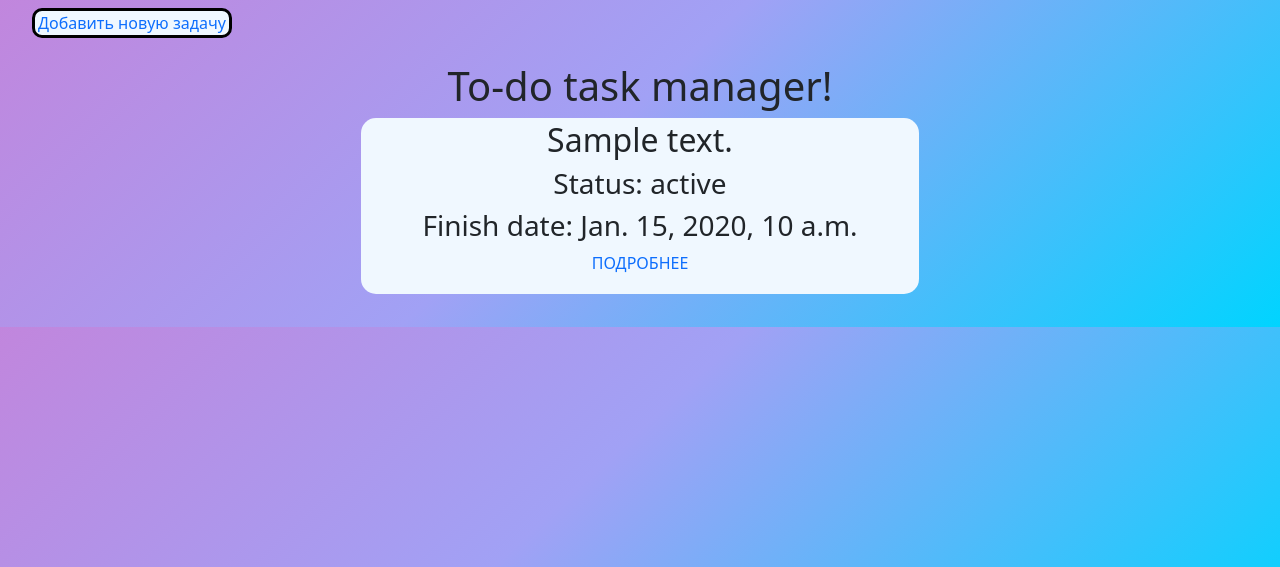
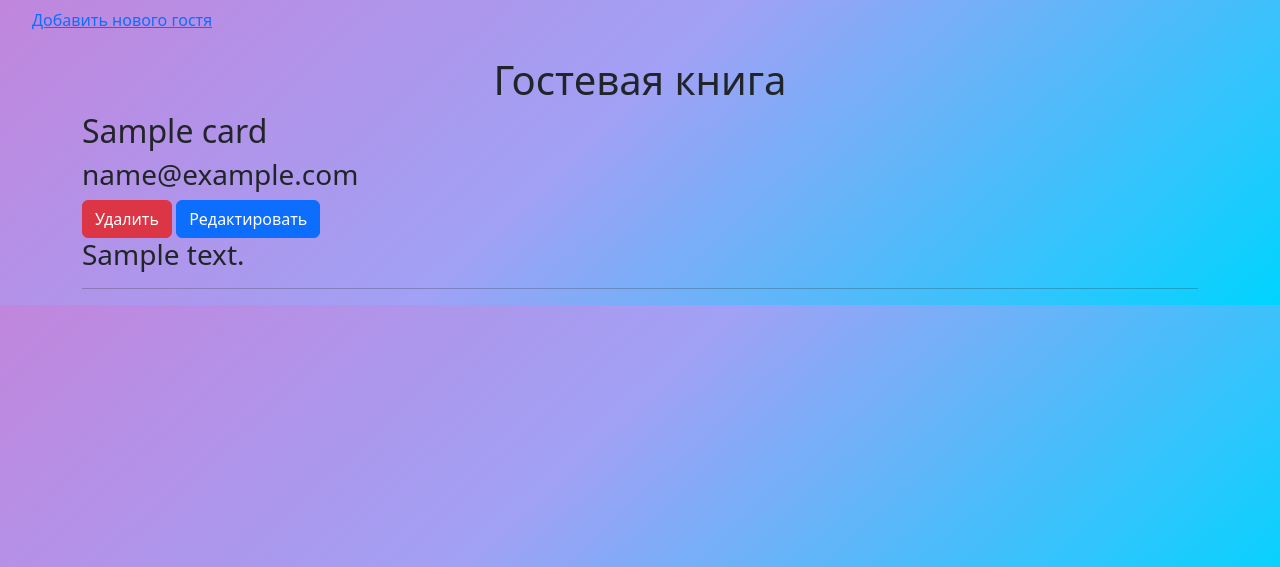
Before and after one commit to TalkingCoffeePot/yurmashev_radmir_final_test_7, a Django app: template source/main_app/templates/main_page.html in a window 1280 px wide. Shown: the top 567 px of the page. Run offline with Django 4.2, Linux system fonts and the light colour scheme; the template is opened without the code that fills it: most values are stand-ins (such as "Sample title", 1, 10 or a date in 2020).

Commit message:
Changes to be committed: 	modified:   main_app/templates/main_page.html 	deleted:    main_app/templates/update_card.html 	modified:   main_app/views.py     Обновлен шаблон редактирования;     Добавлена корректная ссылка на редактирование     с главной страницы;     Добавлено представление для редактирования

```diff
--- a/source/main_app/templates/main_page.html
+++ b/source/main_app/templates/main_page.html
@@ -5,20 +5,23 @@
 {% block style %}{% static 'css/main_style.css' %}{% endblock %}
 {% block menu %}
     <li class="list">
-        <div class="new_task_button">
-            <a href="{% url 'new_task' %}">Добавить новую задачу</a>
+        <div class="new_card_button">
+            <a href="{% url 'new_card' %}">Добавить нового гостя</a>
         </div>
     </li>
 {% endblock %}
 {% block content %}
-        <h1>To-do task manager!</h1>
-        <div class="task_container">
-            {% for task in tasks %}
-                <div class="task_box">
-                    <h2>{{task.description}}</h2>
-                    <h3>Status: {{ task.task_status}}</h3>
-                    <h3>Finish date: {{task.date}}</h3>
-                    <p><a href="{% url 'task_details' task.pk %}">Подробнее</a></p>
+        <h1>Гостевая книга</h1>
+        <div class="card_container">
+            {% for card in cards %}
+                <div class="card_box">
+                    <h2>{{card.name}}</h2>
+                    <h3>{{card.mail}}</h3>
+                    <div class="box">
+                        <a href="" class="btn btn-danger">Удалить</a>
+                        <a href="{% url 'update_card' card.pk %}" class="btn btn-primary">Редактировать</a>
+                    </div>
+                    <h3>{{card.description}}</h3>
                 </div>
                 <hr>
             {% endfor %}
```
Also changed, not shown: source/main_app/templates/update_task.html (deleted, +0 -18 lines), source/main_app/views.py (+26 -43 lines).
